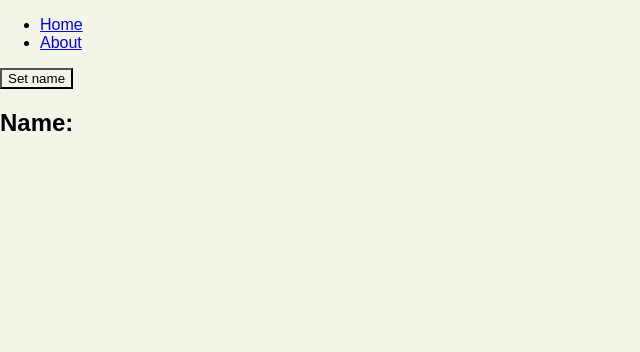
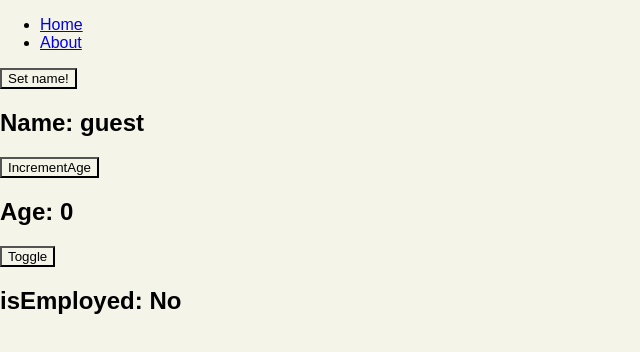
Before and after one commit to neslihannsrm/react-assigment1, a React (Vite) app in the folder gallery-project/: page / in a window 1280 px wide. Shown: the top 352 px of the page, without its empty margins (0-640 px from the left). Built offline with nearby package versions, Linux system fonts and the light colour scheme.

Commit message:
use statement practice

```diff
--- a/gallery-project/src/Pages/home.jsx
+++ b/gallery-project/src/Pages/home.jsx
@@ -4,21 +4,45 @@ import {useState} from 'react'
 
 function Home() {
 
-    const [name, setName] = useState ();
+    const [name, setName] = useState("guest");
+    const [age, setAge] = useState(0);
+    const [isEmployed, setIsEmployed] = useState(false);
 
 
     const updateName = () => {
-        setName("matilda");
+        setName("Matilda");
     }
+
+    const IncrementAge  = () => {
+        setAge(age+ 1);
+    }
+
+    const toggleEmployment = () => {
+        if (isEmployed) {
+            setIsEmployed(false);
+        } else {
+            setIsEmployed(true);
+        }
+    }
+
+
     return (
+        <div>
+            <button className='home-btn'onClick={updateName}>
+                Set name!
+            </button>
+            <h2>Name: {name}</h2>
 
-        <div>
-            <button className="home-btn" onClick={updateName}>
-               Set name
+            <button className='home-btn'onClick={IncrementAge}>
+                IncrementAge
             </button>
-            <h2>Name: {name} </h2>
+            <h2>Age: {age} </h2>
+
+            <button className='home-btn'onClick={toggleEmployment}>
+                Toggle
+            </button>
+            <h2>isEmployed: {isEmployed ? "Yes" : "No" }  </h2>
         </div>
-
     );
 }
 export default Home;
--- a/gallery-project/src/index.css
+++ b/gallery-project/src/index.css
@@ -1,5 +1,5 @@
 .home-btn{
     font-size: 2em ;
-    padding: 20px ;
+    padding: 10px ;
 
 }
```
